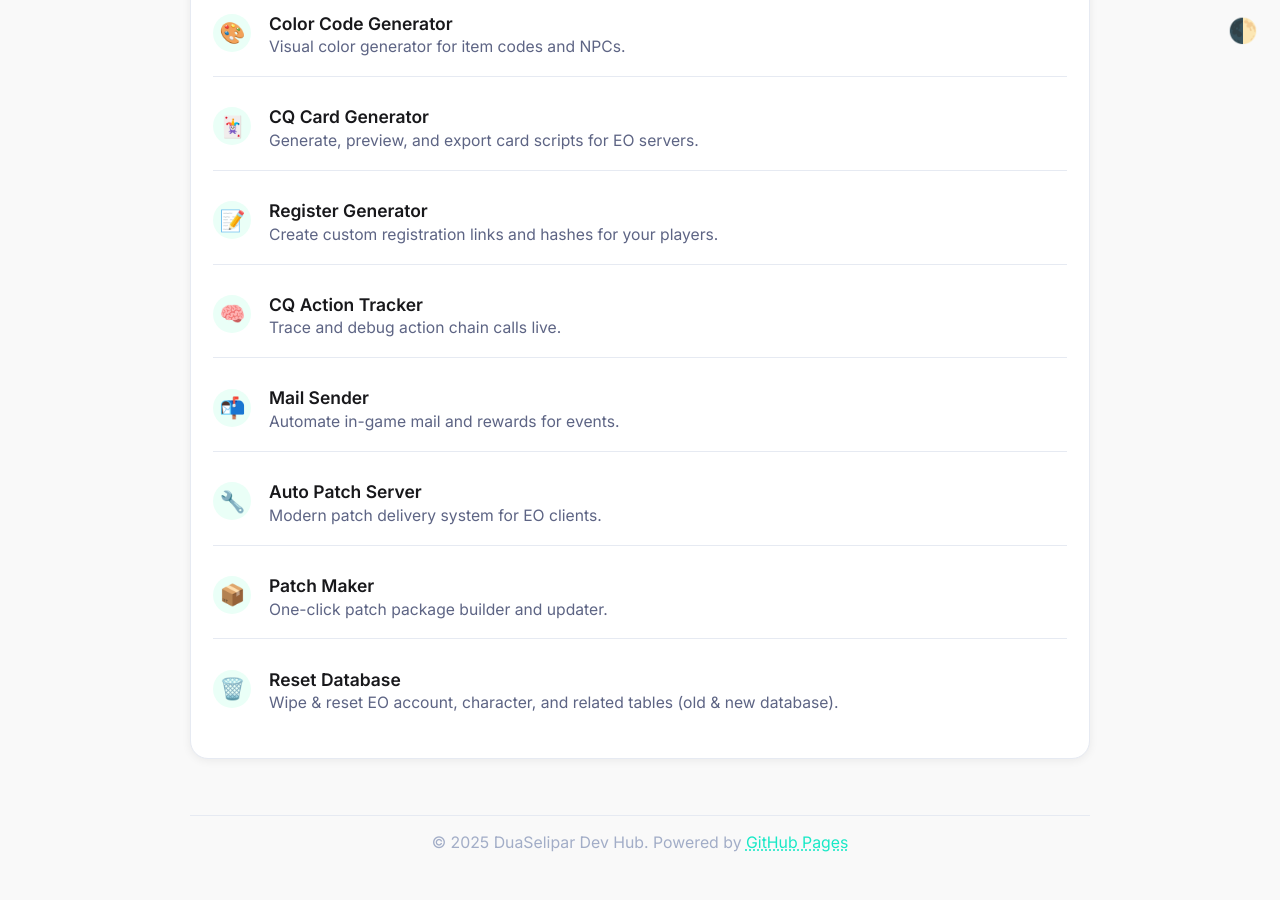
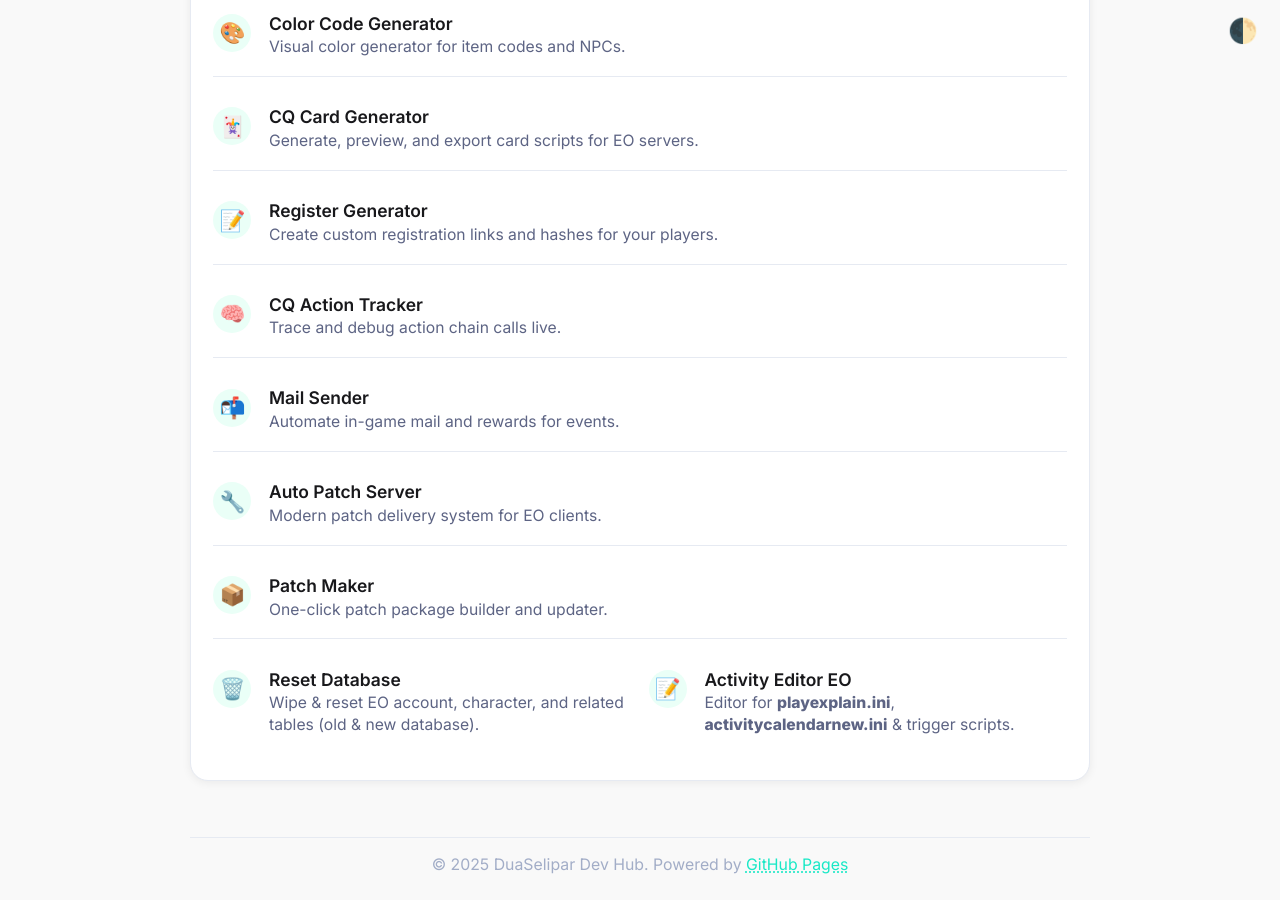
Before and after one commit to duaselipar/duaselipar.github.io, a Jekyll site: the page built from index.md, in a window 1280 px wide and 900 px high, scrolled down 891 px. Built offline with Jekyll 4.4.1, drawn with Linux system fonts in a browser that asks for light colours; before the commit the page ends 1769 px from its top, so only the background shows below that.

Commit message:
Updated content

```diff
--- a/index.md
+++ b/index.md
@@ -242,6 +242,14 @@ title: DuaSelipar Dev Hub
     <a class="label" href="/eoscripts/reset-database.html" target="_blank">Reset Database</a>
     <div class="desc">Wipe & reset EO account, character, and related tables (old & new database).</div>
   </div>
+<div class="icon">📝</div>
+<div class="desc-group">
+  <a class="label" href="https://github.com/duaselipar/ActivityEditorEO" target="_blank">Activity Editor EO</a>
+  <div class="desc">
+    Editor for <b>playexplain.ini</b>, <b>activitycalendarnew.ini</b> &amp; trigger scripts.<br>
+  </div>
+</div>
+
 </li>
 
   </ul>
```
